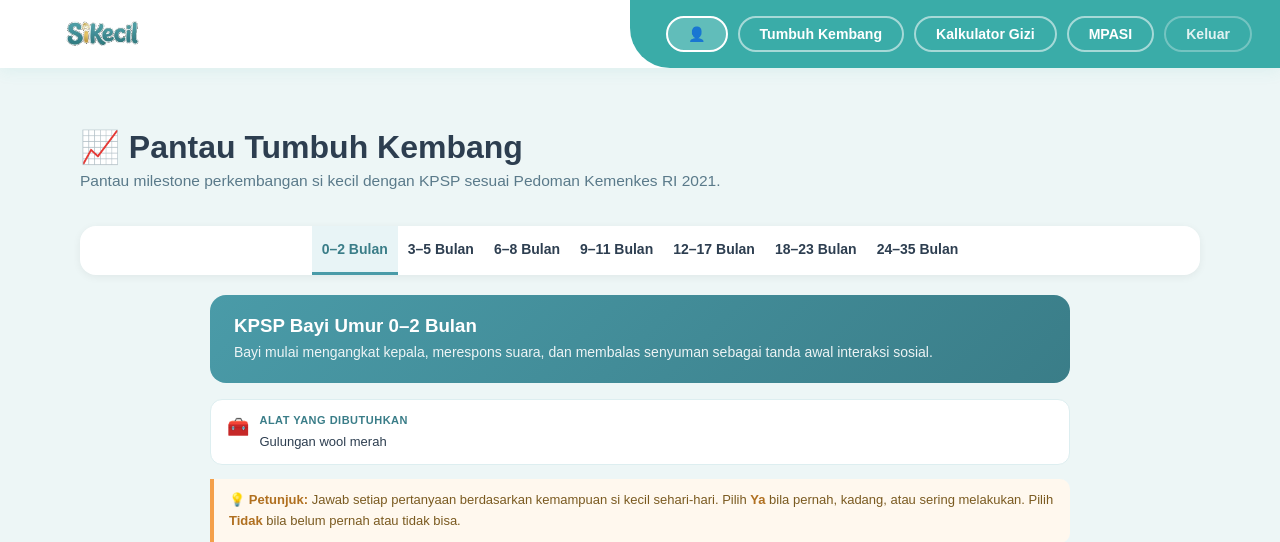
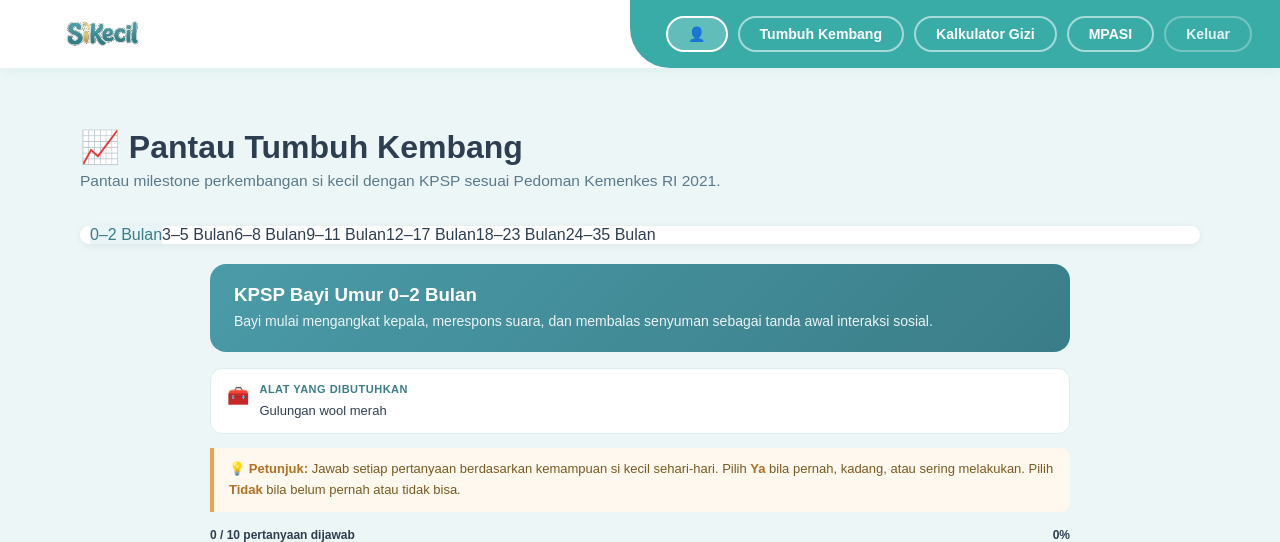
Before and after one commit to AyuBelajar/SiKecil, a PHP site: page /predict/pages/tumbuh.php in a window 1280 px wide. Shown: the top 542 px of the page. Run offline with PHP 8.4, Linux system fonts and the light colour scheme; the visitor is signed in with stand-in values (Sample User, id 1).

Commit message:
tetep tampilan

```diff
--- a/assets/css/style.css
+++ b/assets/css/style.css
@@ -440,6 +440,7 @@ footer p { color: rgba(255,255,255,0.45); font-size: 0.85rem; }
     gap: 8px;
     width: 100%;
     border-radius: 16px;
+    height: auto;
   }
   .nav-btn {
     padding: 8px 12px;
--- a/pages/tumbuh.php
+++ b/pages/tumbuh.php
@@ -42,18 +42,14 @@ include '../layout/header.php';
     }
     .age-tabs { display: flex; justify-content: center; overflow-x: auto; scrollbar-width: none; padding: 0; }
     .age-tabs::-webkit-scrollbar { display: none; }
-    .age-tab {
-        flex: 0 0 auto;
-        padding: 15px 10px;
-        font-family: 'Nunito', sans-serif;
-        font-size: 14px;
-        font-weight: 800;
-        color: var(--text-light); /* Asumsi ada dari global CSS */
-        cursor: pointer;
-        border-bottom: 3px solid transparent;
-        transition: all 0.2s;
-        white-space: nowrap;
-        text-align: center;
+    .age-tabs {
+        display: flex;
+        flex-wrap: nowrap;
+        justify-content: flex-start;
+        overflow-x: auto;
+        scrollbar-width: none;
+        padding: 0 10px;
+        -webkit-overflow-scrolling: touch;
     }
     .age-tab:hover { color: var(--tk-teal); }
     .age-tab.active { color: var(--tk-teal-dark); border-bottom-color: var(--tk-teal); background: var(--tk-teal-light); }
```
